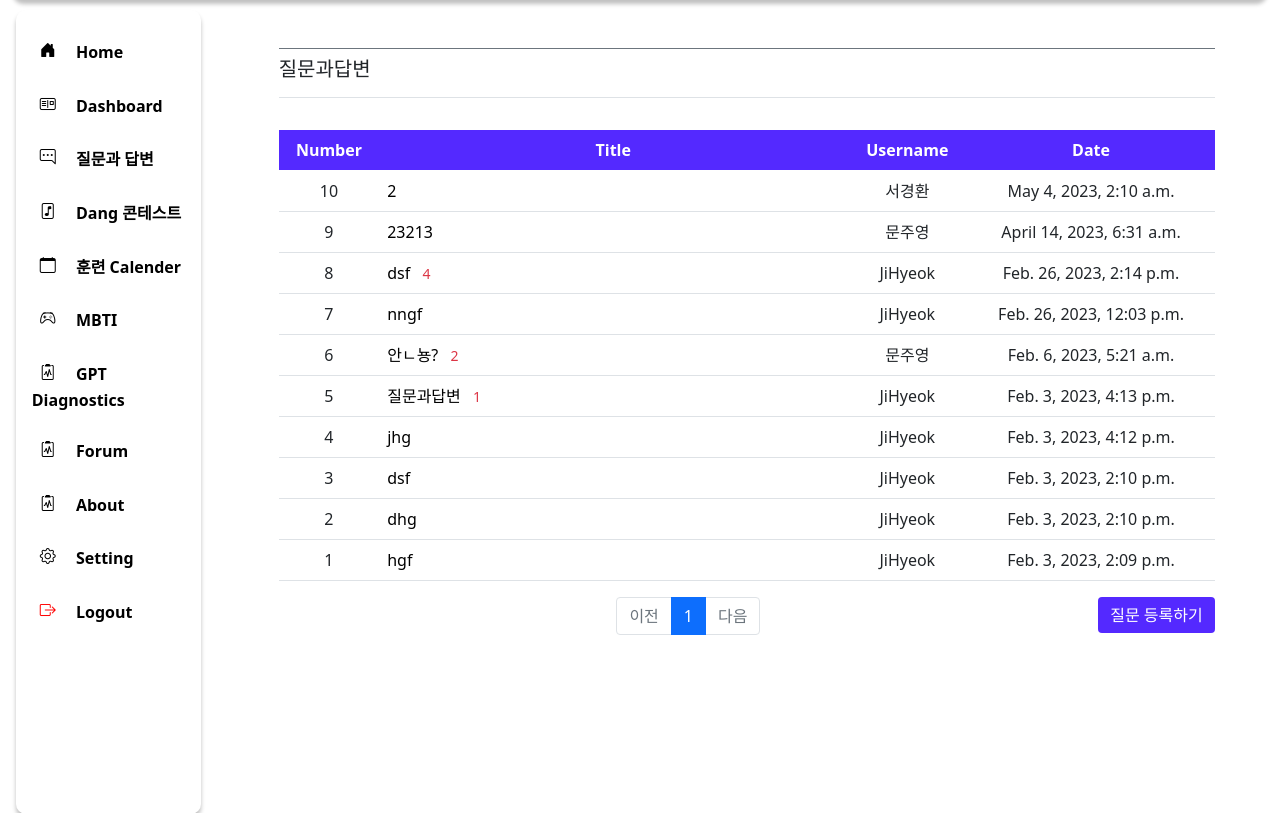
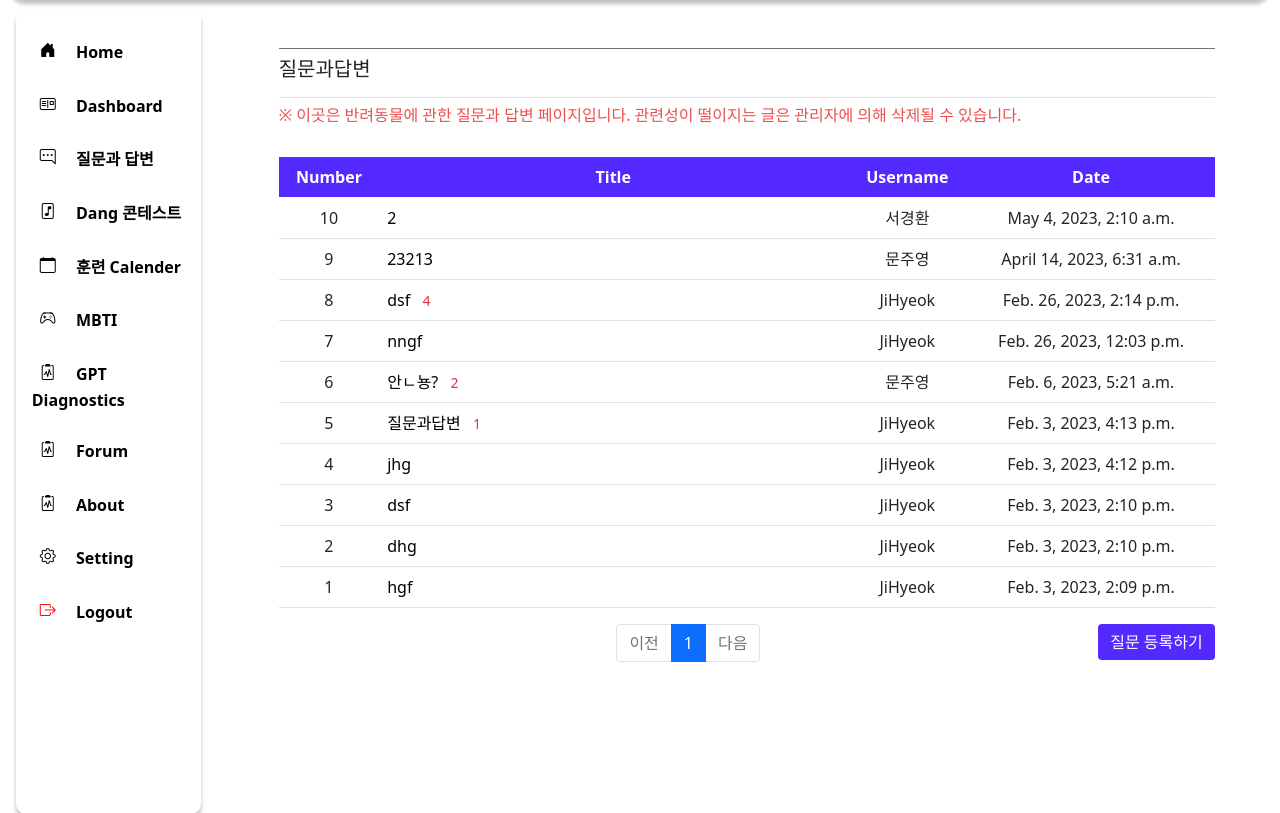
Before and after one commit to king8875/Team-Project, a Django app: page /pybo/question/list/ in a window 1280 px wide. Shown: the part 92-905 px from the top of the page. Run offline with Django 4.2, Linux system fonts and the light colour scheme; data comes from the database, SQL or seed files in the repository; parts of the project's set-up code (start-up, migrations or seed data) failed here and were passed over; some libraries are stand-ins or nearby versions.

Commit message:
2023-08-04

```diff
--- a/templates/pybo/question_list.html
+++ b/templates/pybo/question_list.html
@@ -6,7 +6,7 @@
 <div id="content" class="border-top border-secondary mt-5"></div>
 <div class="content_block">
 <h5 class="border-bottom pl-2 pb-3 my-2">{{ category.description }}</h5>
-
+<h6 style="color: rgb(235, 80, 80);">※ 이곳은 반려동물에 관한 질문과 답변 페이지입니다. 관련성이 떨이지는 글은 관리자에 의해 삭제될 수 있습니다.</h6>
 <div class="row justify-content-between my-3">
 
     <div class="container my-3" >
```
